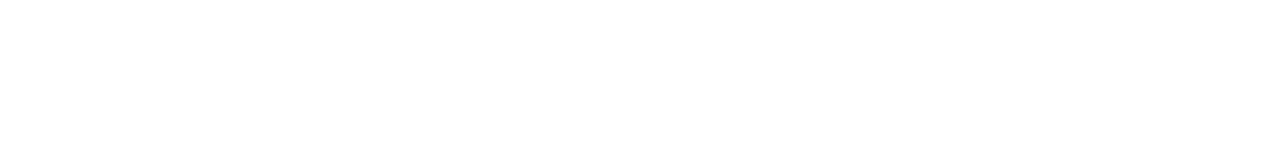
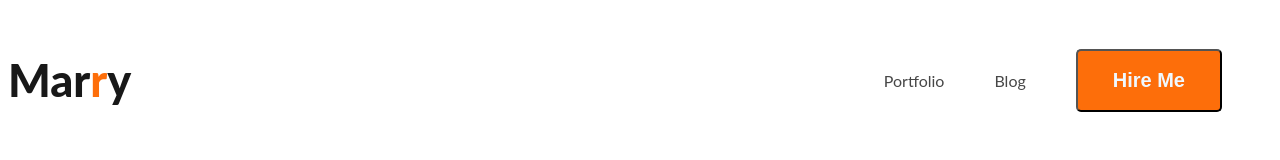
Before and after one commit to JAHIDEMU/webdeveloper-portfolio, a plain HTML site: page index.html in a window 1280 px wide. Drawn offline with Linux system fonts and the light colour scheme.

Commit message:
added nav

```diff
--- a/index.html
+++ b/index.html
@@ -4,9 +4,25 @@
     <meta charset="UTF-8">
     <meta name="viewport" content="width=device-width, initial-scale=1.0">
     <title>Web Developer Portfolio</title>
+
+    <link rel="preconnect" href="https://fonts.googleapis.com">
+<link rel="preconnect" href="https://fonts.gstatic.com" crossorigin>
+<link href="https://fonts.googleapis.com/css2?family=Open+Sans:wght@800&display=swap" rel="stylesheet">
+
+
+    <link rel="stylesheet" href="styles/portfolio.css">
 </head>
 <body>
     <header>
+        <nav>
+            <h3 class="nav-title">Mar<span class="text-primary">r</span>y</h3>
+            <ul>
+                <li><a href="">Portfolio</a> </li>
+                <li><a href="">Blog</a> </li>
+                <li><button class="btn-primary">Hire Me</button> </li>
+
+            </ul>
+        </nav>
 
     </header>
     <main>
--- /dev/null
+++ b/styles/portfolio.css
@@ -0,0 +1,42 @@
+ /* common shared styles */
+ body{
+    font-family: 'Open Sans', sans-serif;
+    font-family: 'Lato' , sans-serif;
+}
+.text-primary{
+    color: #FD6E0A;
+}
+.btn-primary{
+
+    border-radius: 5px;
+    background: #FD6E0A;
+    font-size: 20px;
+    font-style: normal;
+    font-weight: 700;
+    color: aliceblue;
+    padding: 18px 35px;
+}
+/* nav related styles */
+nav{
+    display: flex;
+    justify-content: space-between;
+    align-items: center;
+}
+.nav-title{
+    color: var(--Dark-01, #181818);
+    font-size: 45px;
+    font-weight: 800;
+}
+nav > ul{
+    display: flex;
+    align-items: center;
+}
+nav li{
+    list-style: none;
+    margin-right: 50px;
+
+}
+nav a{
+    text-decoration: none;
+    color: #474747;
+}
```
